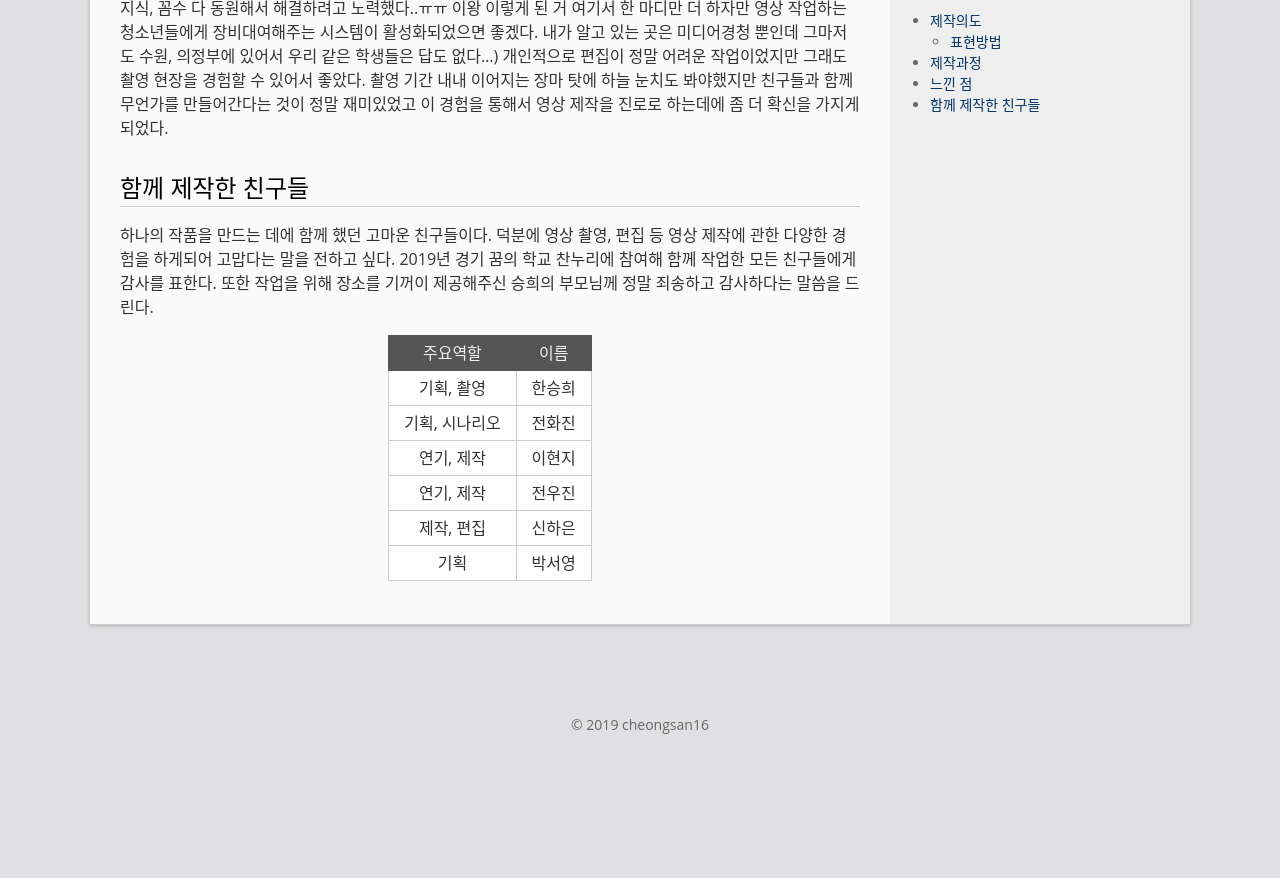
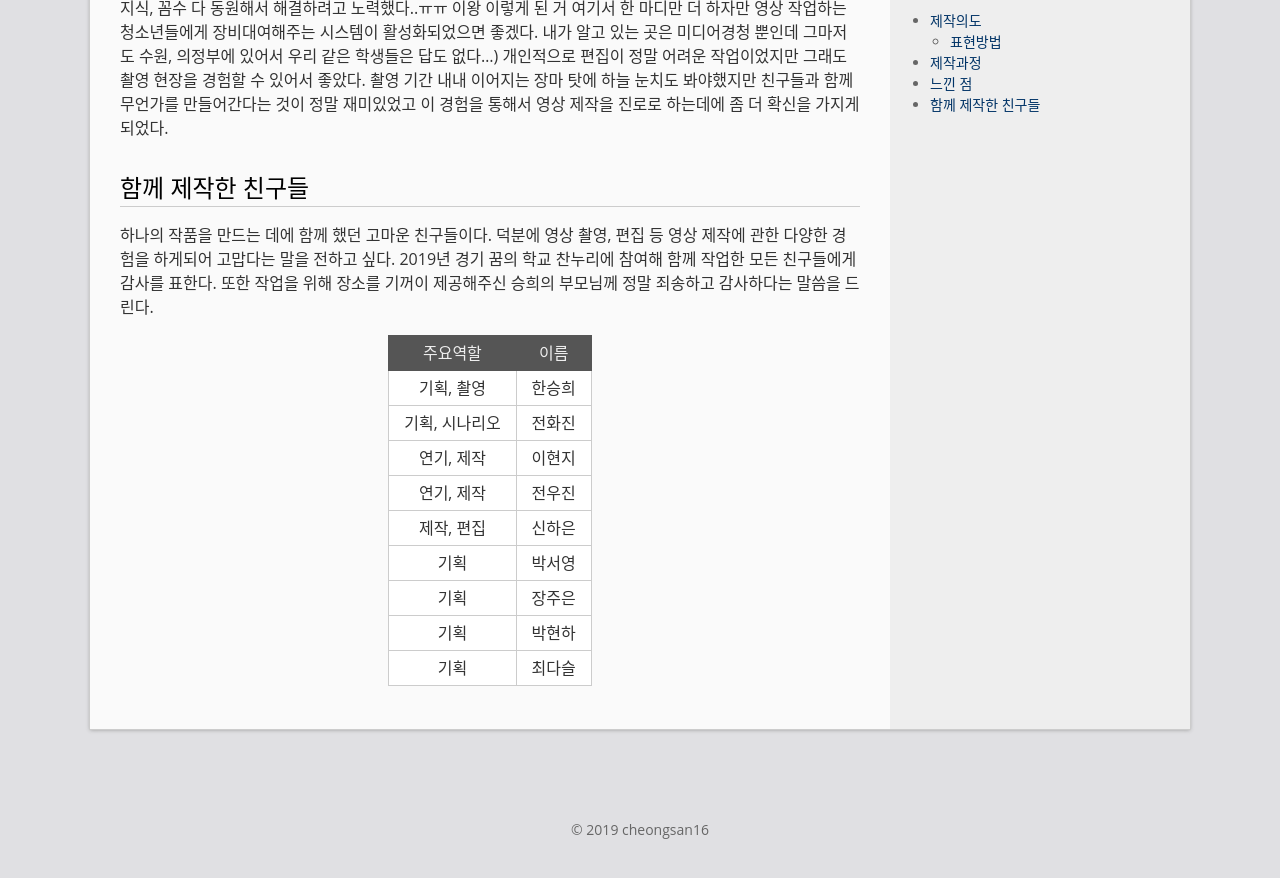
Before and after one commit to cheongsan16/cheongsan16.github.com, a Jekyll site: the page built from _posts/2019-10-20-one-step.md, in a window 1280 px wide and 900 px high, scrolled down 987 px. Shown: the top 878 px of the window. Built offline with Jekyll 4.4.1, drawn with Linux system fonts in a browser that asks for light colours; before the commit the page ends 1782 px from its top, so only the background shows below that.

Commit message:
Update 2019-10-20-one-step.md

```diff
--- a/_posts/2019-10-20-one-step.md
+++ b/_posts/2019-10-20-one-step.md
@@ -34,3 +34,6 @@ permalink: /archivers/one
 | 연기,  제작 | 전우진 |
 | 제작, 편집 | 신하은 |
 | 기획 | 박서영 |
+| 기획 | 장주은 |
+| 기획 | 박현하 |
+| 기획 | 최다슬 |
```
